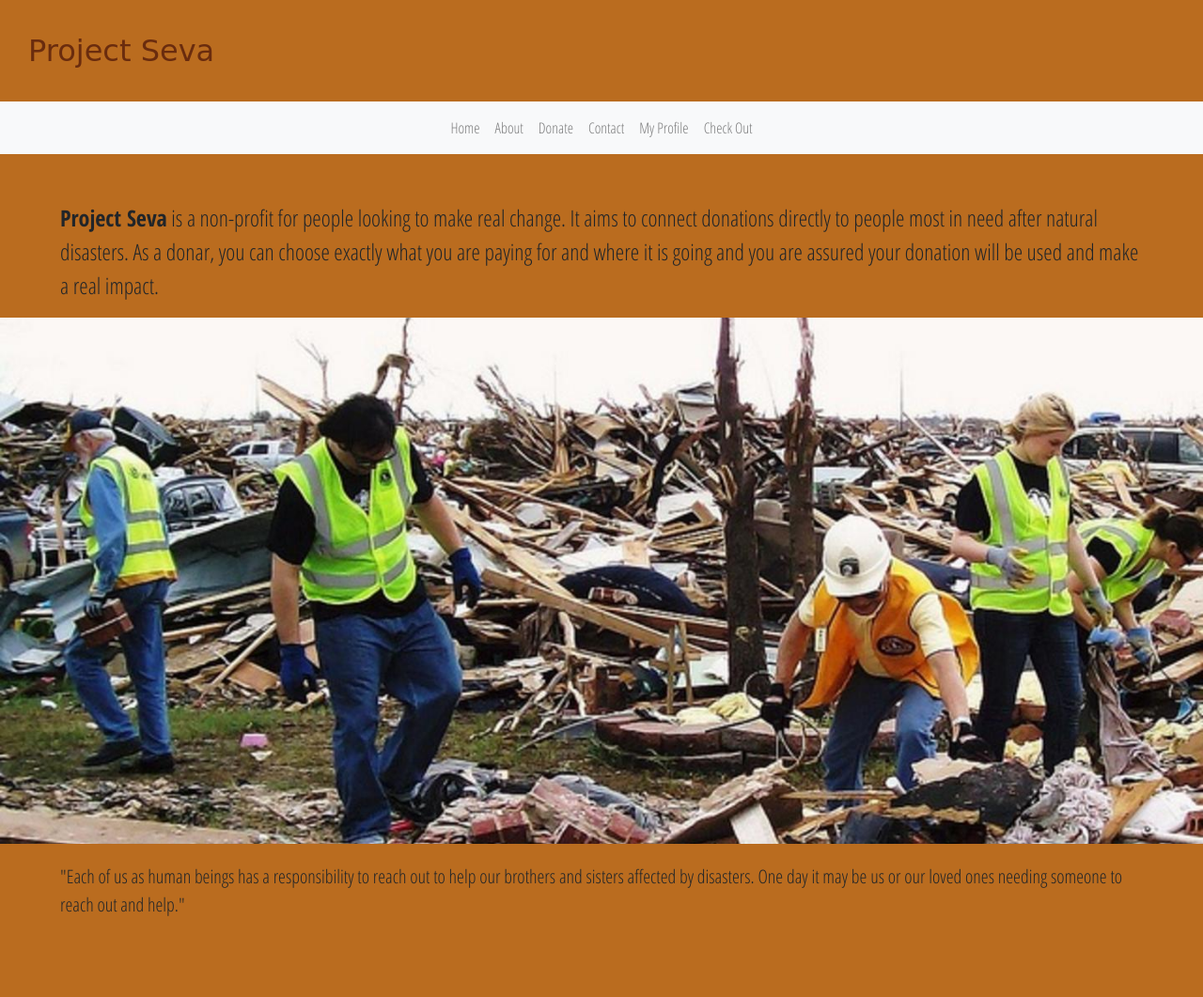
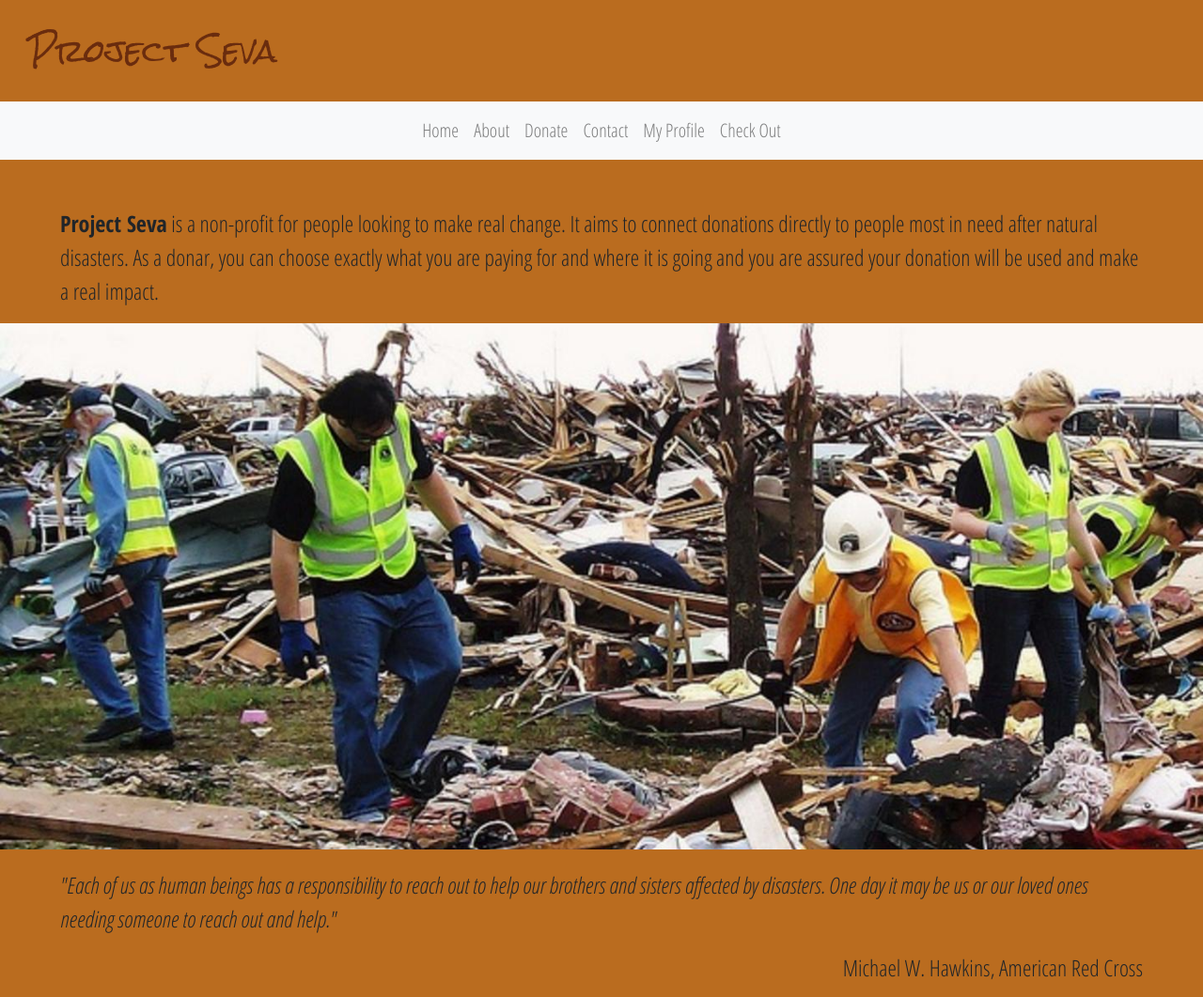
Before and after one commit to Cina10/SevaSavers, a plain HTML site: page index.html in a window 1280 px wide. Shown: the top 1061 px of the page at 94% size. Before the commit the page ends 994 px from the top, so only its background shows below. Drawn offline with Linux system fonts and the light colour scheme.

Commit message:
home changes

```diff
--- a/index.html
+++ b/index.html
@@ -8,7 +8,7 @@
   <link rel="stylesheet" type="text/css" href="style.css" media="screen">
   <link rel="stylesheet" type="text/css" href="css/bootstrap.css" media="screen">
   <!-- <link rel="stylesheet" href="https://stackpath.bootstrapcdn.com/bootstrap/4.3.1/css/bootstrap.min.css" integrity="sha384-ggOyR0iXCbMQv3Xipma34MD+dH/1fQ784/j6cY/iJTQUOhcWr7x9JvoRxT2MZw1T" crossorigin="anonymous"> -->
-  <link href="https://fonts.googleapis.com/css?family=Open+Sans+Condensed:300,300i,700" rel="stylesheet">
+  <link href="https://fonts.googleapis.com/css?family=Open+Sans+Condensed:300,300i,700|Rock+Salt" rel="stylesheet">
 
   <!-- Page Name - in the browser tab -->
   <title> Project Seva </title>
@@ -45,13 +45,24 @@
     </p>
   </div>
 
-  <div class="background-photo">
+  <div id="photo-1" class="background-photo">
   </div>
-  <blockquote class="blockquote text">
+
+  <div class="text">
   <p>
-"Each of us as human beings has a responsibility to reach out to help our brothers and sisters affected by disasters. One day it may be us or our loved ones needing someone to reach out and help."
+  <i>
+    "Each of us as human beings has a responsibility to reach out to help our brothers and sisters affected by disasters. One day it may be us or our loved ones needing someone to reach out and help."
+  </i>
   </p>
-</blockquote>
+  <p id="attribute">
+  Michael W. Hawkins, American Red Cross
+  </p>
+</div>
+
+<div id="photo-2" class="background-photo">
+</div>
+
+
 </body>
 
 </html>
--- a/style.css
+++ b/style.css
@@ -1,7 +1,7 @@
-.navbar-item
+.nav-item
 {
-  font-size: 36%;
-  padding: 30px;
+  font-size: 20px;
+  color: black;
 
   font-family: 'Open Sans Condensed', sans-serif;
 }
@@ -10,18 +10,21 @@
   background-color: #BA6C1F;
 }
 
+#photo-1{
+background-image: url('disaster-relief.jpg');
+}
+
+#photo-2{
+background-image: url('hurricane-sandy.jpg');
+}
 .background-photo{
-	background-image: url('disaster-relief.jpg');
-  background-color: while;
   width:auto;
 	height: 70vh;
 	background-size: cover;
+  background-position: 50% 50%;
+	background-attachment: fixed;
 }
 
-.background-photo img{
-  opacity: 0.5;
-  disply: none;
-}
 
 #intro{
 padding-top: 50px;
@@ -42,3 +45,9 @@
   font-size: 150%;
   font-family: 'Open Sans Condensed', sans-serif;
 }
+
+#attribute
+{
+  text-align: right;
+
+}
```
Also changed, not shown: 1 other file.
